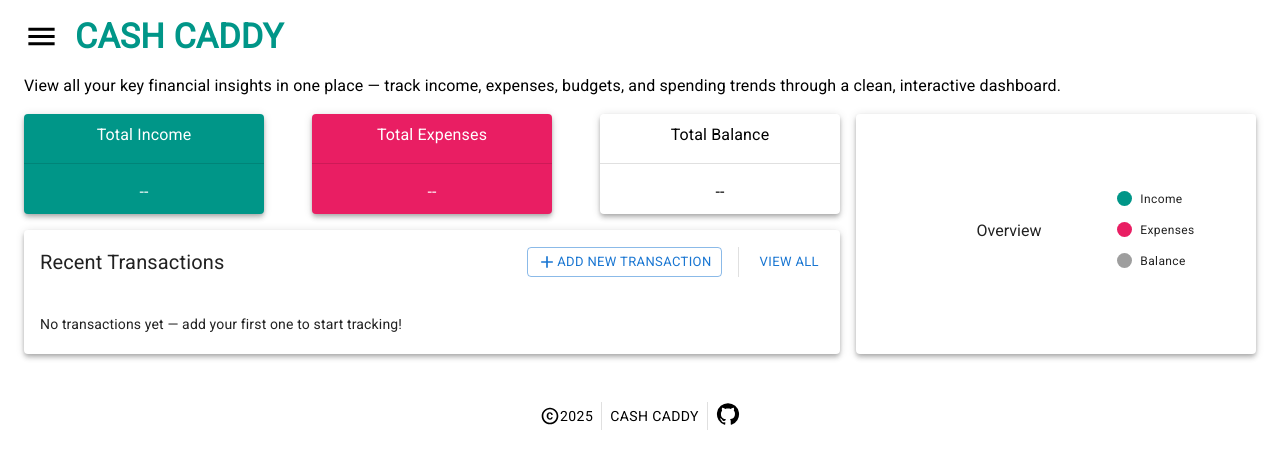
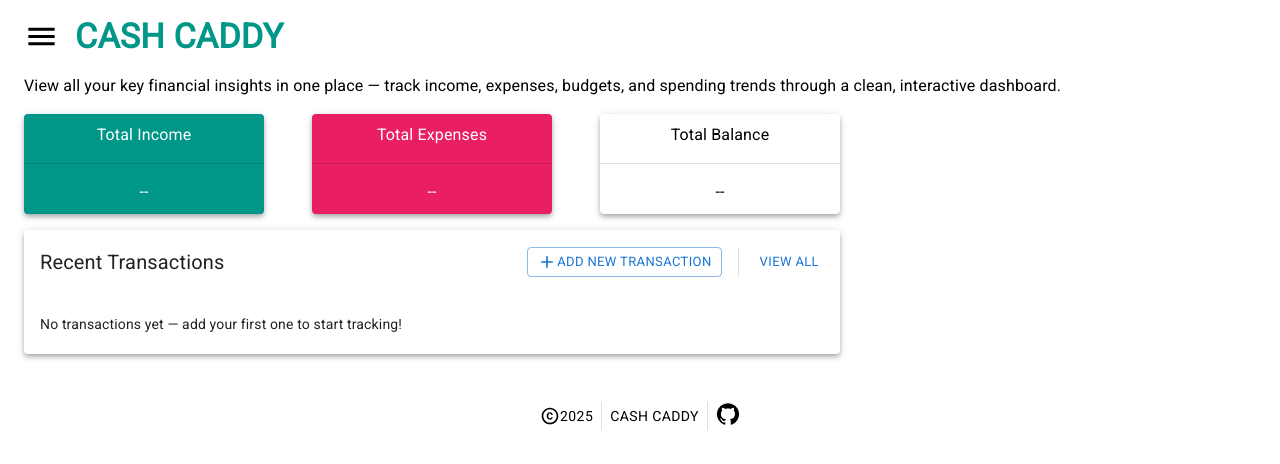
Before and after one commit to vmanidev/cash-caddy, a React (Vite) app: page / in a window 1280 px wide. Shown: the top 464 px of the page. Built offline with nearby package versions, Linux system fonts and the light colour scheme.

Commit message:
fix: render charts only if transactions exist

```diff
--- a/src/pages/Dashboard.tsx
+++ b/src/pages/Dashboard.tsx
@@ -75,6 +75,7 @@ function Dashboard() {
       {breakpoint ? (
         <>
           <Overview />
+          {transactions.length > 0 && (
             <Paper elevation={4} sx={{ width: "100%", height: "100%" }}>
               <Stack
                 direction="column"
@@ -96,6 +97,7 @@ function Dashboard() {
                 )}
               </Stack>
             </Paper>
+          )}
           <TransactionTable tableTitle="Recent Transactions" />
         </>
       ) : (
@@ -104,6 +106,7 @@ function Dashboard() {
             <Overview />
             <TransactionTable tableTitle="Recent Transactions" />
           </Grid>
+          {transactions.length > 0 && (
             <Grid container size={4}>
               <Paper elevation={4} sx={{ width: "100%", height: "100%" }}>
                 <Stack
@@ -127,6 +130,7 @@ function Dashboard() {
                 </Stack>
               </Paper>
             </Grid>
+          )}
         </Grid>
       )}
 
```
Lines whose indentation alone changed are shown as unchanged.
